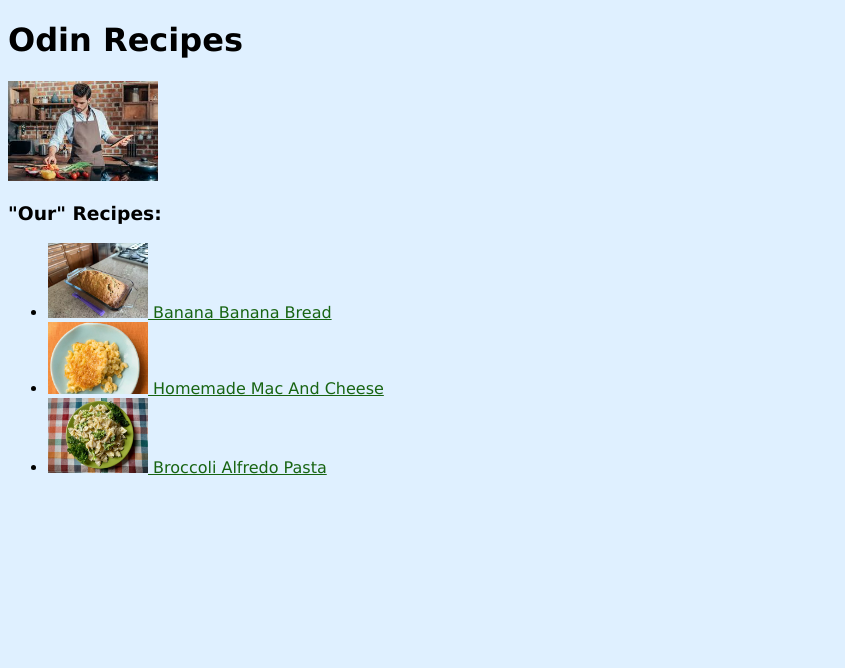
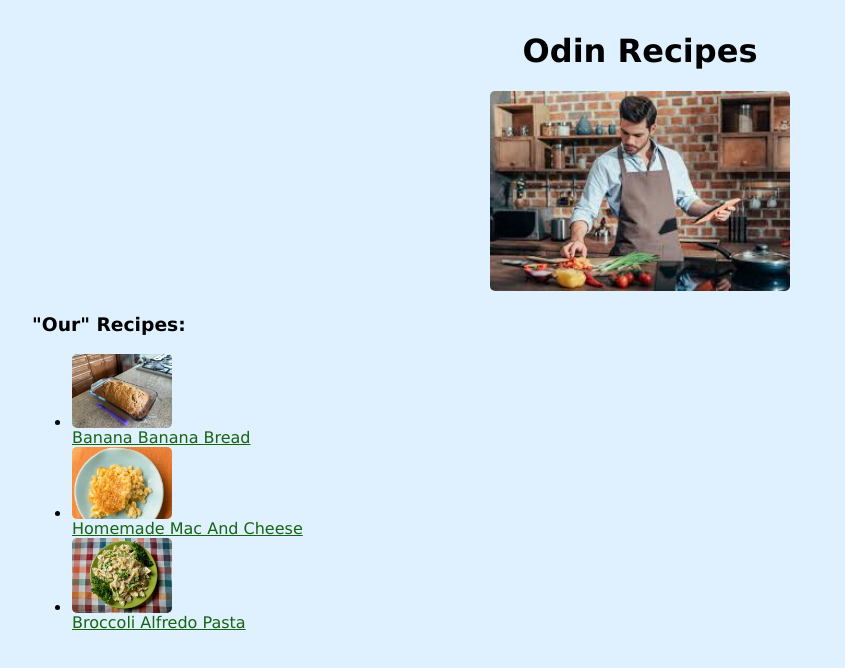
Before and after one commit to Rafael-Alexandrini/odin-recipes, a plain HTML site: page index.html in a window 1280 px wide. Shown: the whole page, without its empty margins (0-845 px from the left). Drawn offline with Linux system fonts and the light colour scheme.

Commit message:
Style changes

```diff
--- a/index.html
+++ b/index.html
@@ -7,7 +7,9 @@
   </head>
   <body>
     <h1>Odin Recipes</h1>
-    <img src="./img/cookingman.jpeg" alt="Photo of Cooking Man" width="150">
+    <div class="center">
+      <img class="center" src="./img/cookingman.jpeg" alt="Photo of Cooking Man" width="300">
+    </div>
     <h3>"Our" Recipes:</h3>
     <ul>
       <li><a href="./recipes/banana-banana-bread.html">
--- a/styles.css
+++ b/styles.css
@@ -1,7 +1,22 @@
 body {
     font-family:Verdana, Geneva, Tahoma, sans-serif;
     background-color:rgb(223, 240, 255);
+    margin: 32px;
 }
 a {
     color: hsl(116, 70%, 23%);
 }
+h1 {
+    text-align: center;
+}
+
+img {
+    border-radius: 5px;
+}
+
+.center{
+    text-align: center;
+}
+li img{
+    display: block;
+}
```
Also changed, not shown: recipes/banana-banana-bread.html (+4 -2 lines), recipes/broccoli-alfredo-pasta.html (+4 -2 lines), recipes/homemade-mac-and-cheese.html (+4 -2 lines).
